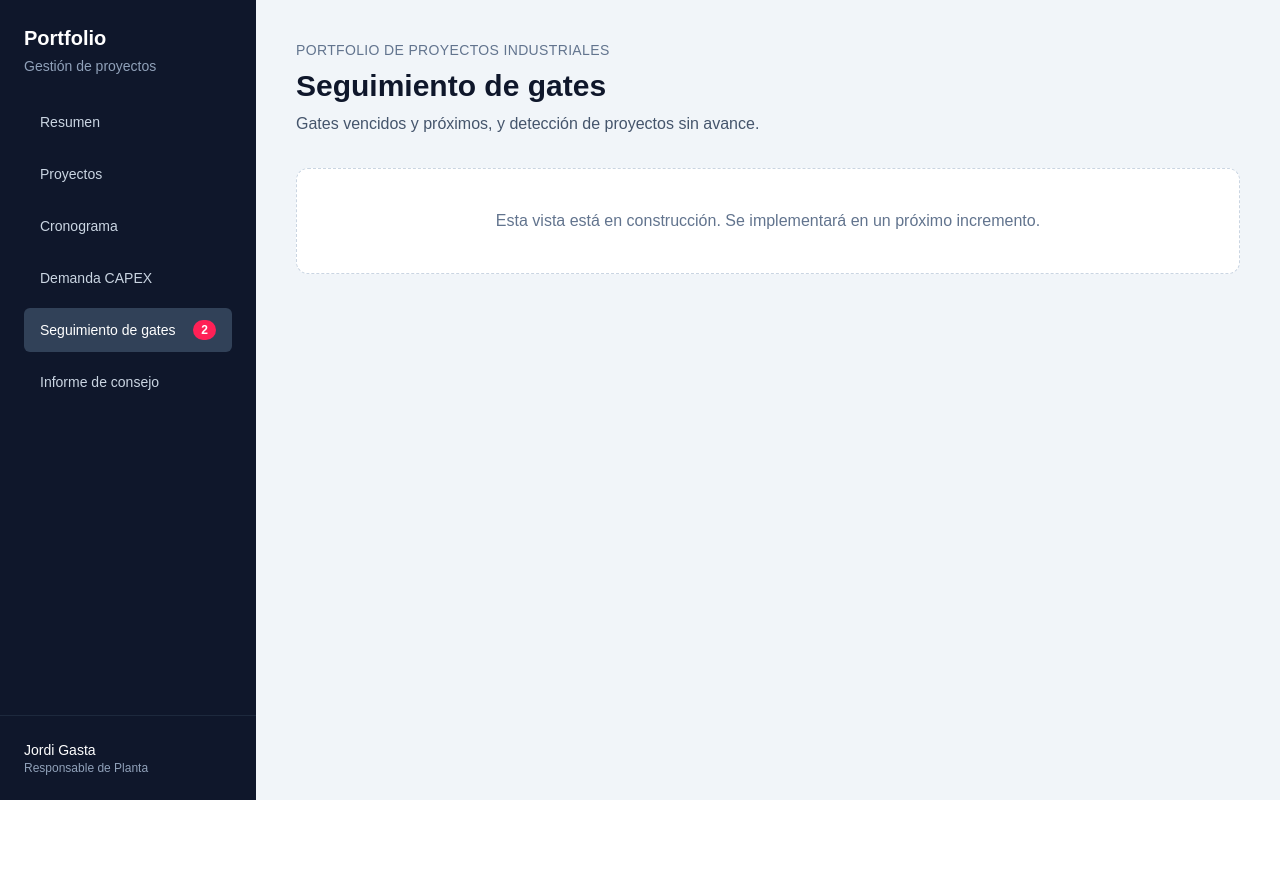
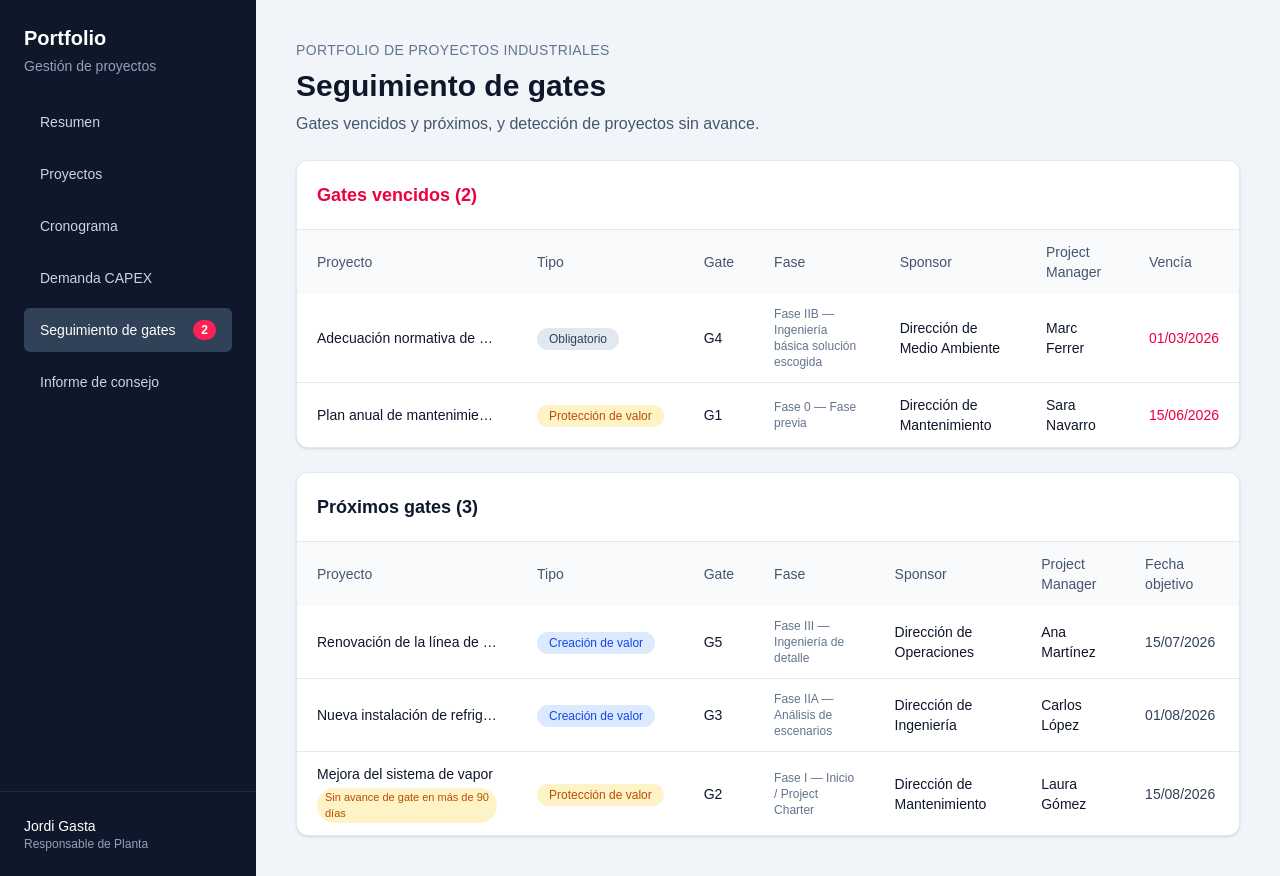
Before and after one commit to JordiGasta/Portfolio-Proyectos, a Next.js app in the folder web/: page /seguimiento-gates in a window 1280 px wide. Before the commit the page ends 800 px from the top, so only its background shows below. Built offline with nearby package versions, Linux system fonts and the light colour scheme.

Commit message:
Anade vista de Seguimiento de gates con vencidos, proximos y deteccion de zombies

```diff
--- a/web/app/seguimiento-gates/page.tsx
+++ b/web/app/seguimiento-gates/page.tsx
@@ -1,10 +1,64 @@
-import PaginaEnConstruccion from "@/components/layout/PaginaEnConstruccion";
+"use client";
+
+import Sidebar from "@/components/layout/Sidebar";
+import TablaGates from "@/components/gates/TablaGates";
+import { useProyectos } from "@/lib/proyectos/ProyectosContext";
+import { tieneGateVencido } from "@/lib/proyectos/calculos";
 
 export default function PaginaSeguimientoGates() {
+  const { proyectos } = useProyectos();
+
+  const gatesVencidos = proyectos.filter(tieneGateVencido);
+
+  const proximosGates = proyectos
+    .filter((proyecto) => !tieneGateVencido(proyecto))
+    .filter((proyecto) => Boolean(proyecto.fechaProximoGate))
+    .filter(
+      (proyecto) =>
+        proyecto.estado !== "Finalizado" && proyecto.estado !== "Cancelado",
+    )
+    .sort((a, b) => {
+      const fechaA = a.fechaProximoGate ?? "";
+      const fechaB = b.fechaProximoGate ?? "";
+      return fechaA.localeCompare(fechaB);
+    });
+
   return (
-    <PaginaEnConstruccion
-      titulo="Seguimiento de gates"
-      descripcion="Gates vencidos y próximos, y detección de proyectos sin avance."
-    />
+    <main className="min-h-screen bg-slate-100 text-slate-900">
+      <div className="flex min-h-screen">
+        <Sidebar />
+
+        <section className="flex-1 space-y-6 p-6 lg:p-10">
+          <header>
+            <p className="text-sm font-medium uppercase tracking-wide text-slate-500">
+              Portfolio de proyectos industriales
+            </p>
+            <h2 className="mt-2 text-3xl font-bold">Seguimiento de gates</h2>
+            <p className="mt-2 text-slate-600">
+              Gates vencidos y próximos, y detección de proyectos sin
+              avance.
+            </p>
+          </header>
+
+          <TablaGates
+            titulo={`Gates vencidos (${gatesVencidos.length})`}
+            colorTitulo="rojo"
+            proyectos={gatesVencidos}
+            etiquetaFecha="Vencía"
+            colorFecha="rojo"
+            mensajeVacio="No hay gates vencidos. Todo en plazo."
+          />
+
+          <TablaGates
+            titulo={`Próximos gates (${proximosGates.length})`}
+            colorTitulo="slate"
+            proyectos={proximosGates}
+            etiquetaFecha="Fecha objetivo"
+            colorFecha="slate"
+            mensajeVacio="No hay próximos gates pendientes."
+          />
+        </section>
+      </div>
+    </main>
   );
 }
--- /dev/null
+++ b/web/components/gates/TablaGates.tsx
@@ -0,0 +1,115 @@
+"use client";
+
+import { useState } from "react";
+import type { Proyecto } from "@/types/proyecto";
+import DetalleProyectoModal from "@/components/proyectos/DetalleProyectoModal";
+import CategoriaBadge from "@/components/proyectos/CategoriaBadge";
+import { esProyectoZombie, obtenerProximoGate } from "@/lib/proyectos/calculos";
+import { formatearFecha } from "@/lib/format/formato";
+
+interface TablaGatesProps {
+  titulo: string;
+  colorTitulo: "rojo" | "slate";
+  proyectos: Proyecto[];
+  etiquetaFecha: string;
+  colorFecha: "rojo" | "slate";
+  mensajeVacio: string;
+}
+
+export default function TablaGates({
+  titulo,
+  colorTitulo,
+  proyectos,
+  etiquetaFecha,
+  colorFecha,
+  mensajeVacio,
+}: TablaGatesProps) {
+  const [proyectoSeleccionado, setProyectoSeleccionado] =
+    useState<Proyecto | null>(null);
+
+  return (
+    <article className="overflow-hidden rounded-xl border border-slate-200 bg-white shadow-sm">
+      <div className="border-b border-slate-200 p-5">
+        <h3
+          className={`text-lg font-semibold ${
+            colorTitulo === "rojo" ? "text-rose-600" : "text-slate-900"
+          }`}
+        >
+          {titulo}
+        </h3>
+      </div>
+
+      {proyectos.length === 0 ? (
+        <p className="p-5 text-sm text-slate-500">{mensajeVacio}</p>
+      ) : (
+        <div className="overflow-x-auto">
+          <table className="w-full min-w-[800px] text-left text-sm">
+            <thead className="bg-slate-50 text-slate-600">
+              <tr>
+                <th className="px-5 py-3 font-medium">Proyecto</th>
+                <th className="px-5 py-3 font-medium">Tipo</th>
+                <th className="px-5 py-3 font-medium">Gate</th>
+                <th className="px-5 py-3 font-medium">Fase</th>
+                <th className="px-5 py-3 font-medium">Sponsor</th>
+                <th className="px-5 py-3 font-medium">Project Manager</th>
+                <th className="px-5 py-3 font-medium">{etiquetaFecha}</th>
+              </tr>
+            </thead>
+            <tbody className="divide-y divide-slate-200">
+              {proyectos.map((proyecto) => {
+                const proximoGate = obtenerProximoGate(proyecto);
+                const esZombie = esProyectoZombie(proyecto);
+
+                return (
+                  <tr
+                    key={proyecto.id}
+                    onClick={() => setProyectoSeleccionado(proyecto)}
+                    className="cursor-pointer hover:bg-slate-50"
+                  >
+                    <td className="max-w-[220px] px-5 py-3 font-medium">
+                      <div className="truncate" title={proyecto.nombre}>
+                        {proyecto.nombre}
+                      </div>
+                      {esZombie && (
+                        <span className="mt-1 inline-block rounded-full bg-amber-100 px-2 py-0.5 text-[11px] font-medium text-amber-700">
+                          Sin avance de gate en más de 90 días
+                        </span>
+                      )}
+                    </td>
+                    <td className="px-5 py-3">
+                      <CategoriaBadge categoria={proyecto.categoria} />
+                    </td>
+                    <td className="px-5 py-3">{proximoGate ?? "—"}</td>
+                    <td className="px-5 py-3 text-xs text-slate-500">
+                      {proyecto.fase}
+                    </td>
+                    <td className="px-5 py-3">{proyecto.sponsor}</td>
+                    <td className="px-5 py-3">{proyecto.responsable}</td>
+                    <td
+                      className={`px-5 py-3 font-medium ${
+                        colorFecha === "rojo"
+                          ? "text-rose-600"
+                          : "text-slate-700"
+                      }`}
+                    >
+                      {proyecto.fechaProximoGate
+                        ? formatearFecha(proyecto.fechaProximoGate)
+                        : "—"}
+                    </td>
+                  </tr>
+                );
+              })}
+            </tbody>
+          </table>
+        </div>
+      )}
+
+      {proyectoSeleccionado && (
+        <DetalleProyectoModal
+          proyecto={proyectoSeleccionado}
+          onCerrar={() => setProyectoSeleccionado(null)}
+        />
+      )}
+    </article>
+  );
+}
```
